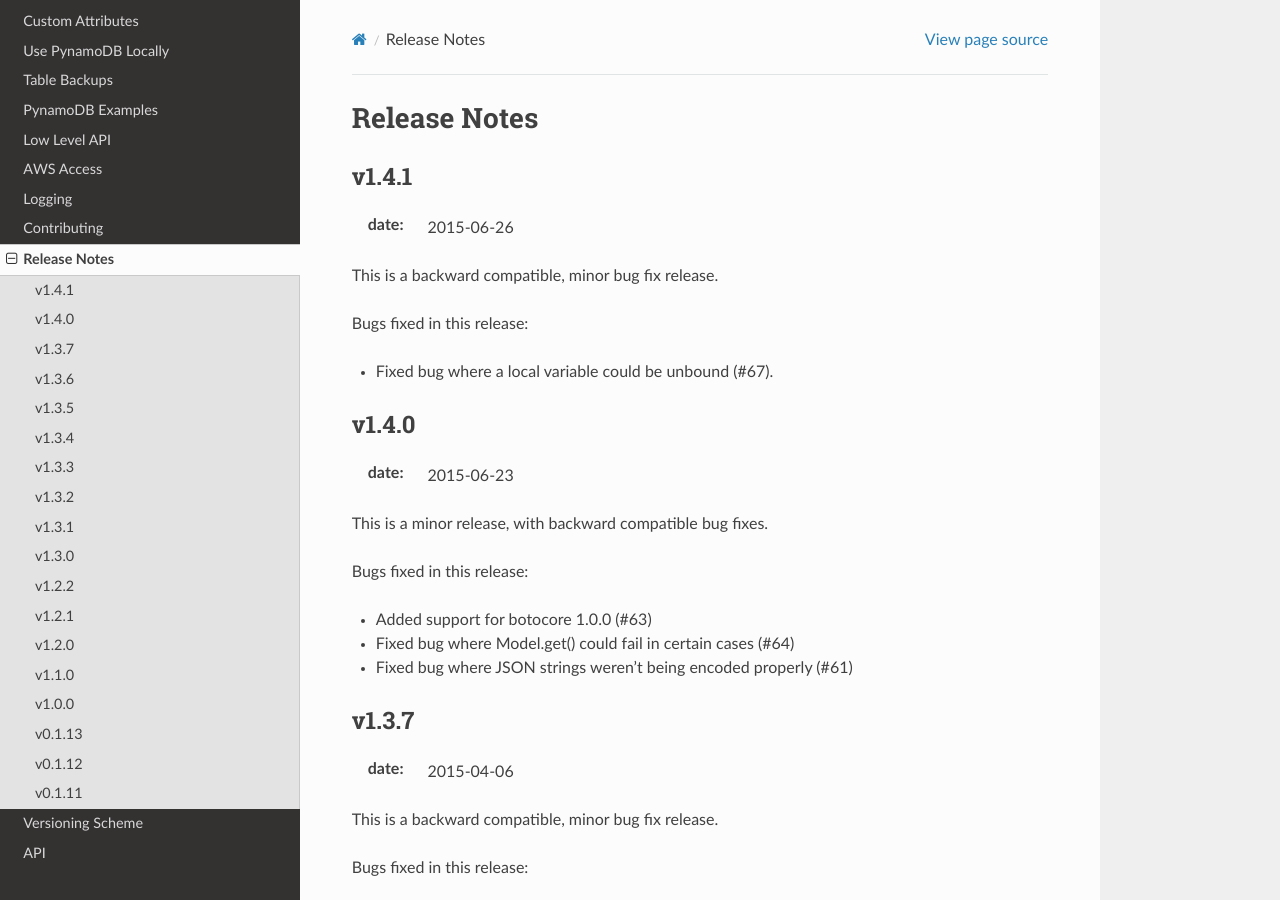
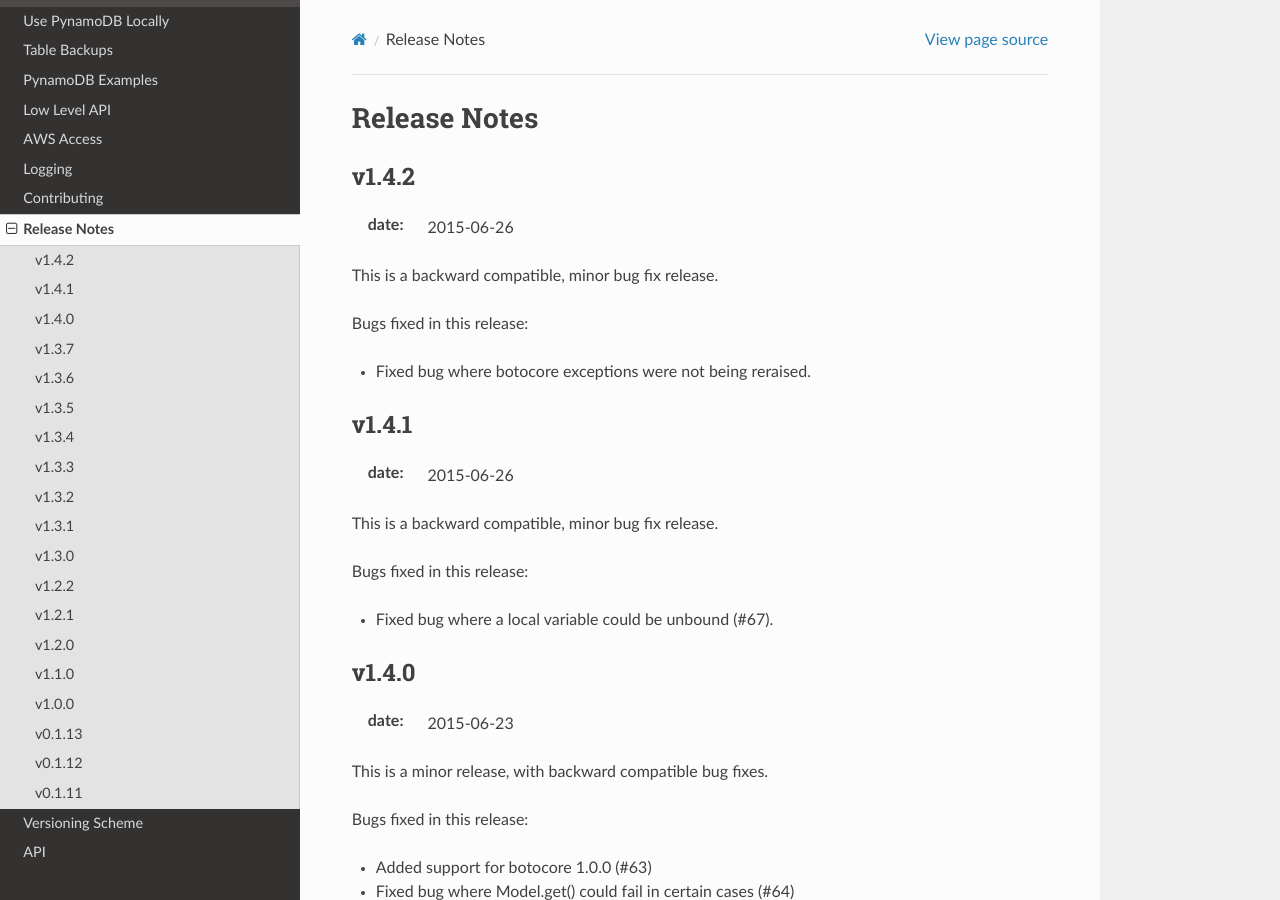
Before and after one commit to pynamodb/PynamoDB, a Sphinx documentation site: the page built from docs/release_notes.rst, in a window 1280 px wide and 900 px high. Built offline with Sphinx 7.4.7 and the Read the Docs theme 2.0.0, drawn with Linux system fonts in a browser that asks for light colours; pages that are not in the unit, such as notebooks, are missing from menus.

Commit message:
1.4.2 release notes

```diff
--- a/docs/release_notes.rst
+++ b/docs/release_notes.rst
@@ -1,5 +1,17 @@
 Release Notes
 =============
+
+v1.4.2
+------
+
+:date: 2015-06-26
+
+This is a backward compatible, minor bug fix release.
+
+Bugs fixed in this release:
+
+* Fixed bug where botocore exceptions were not being reraised.
+
 
 v1.4.1
 ------
```
